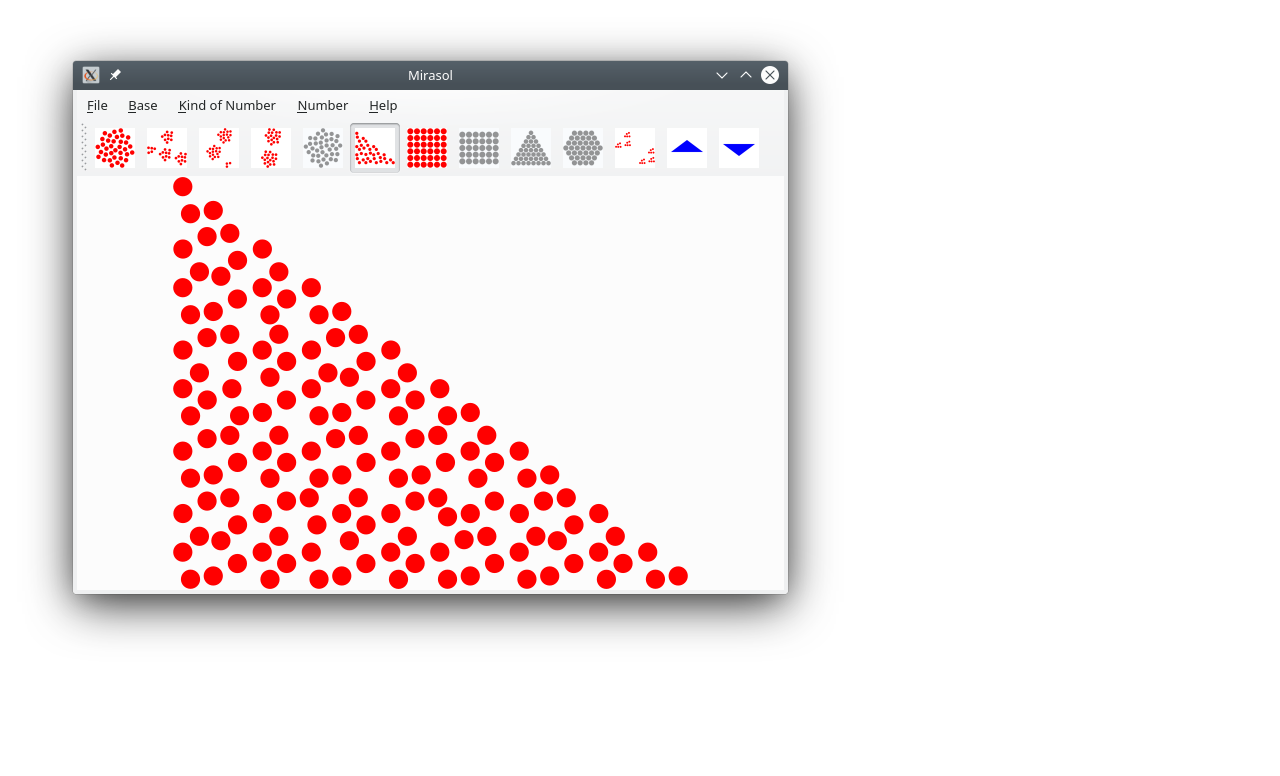
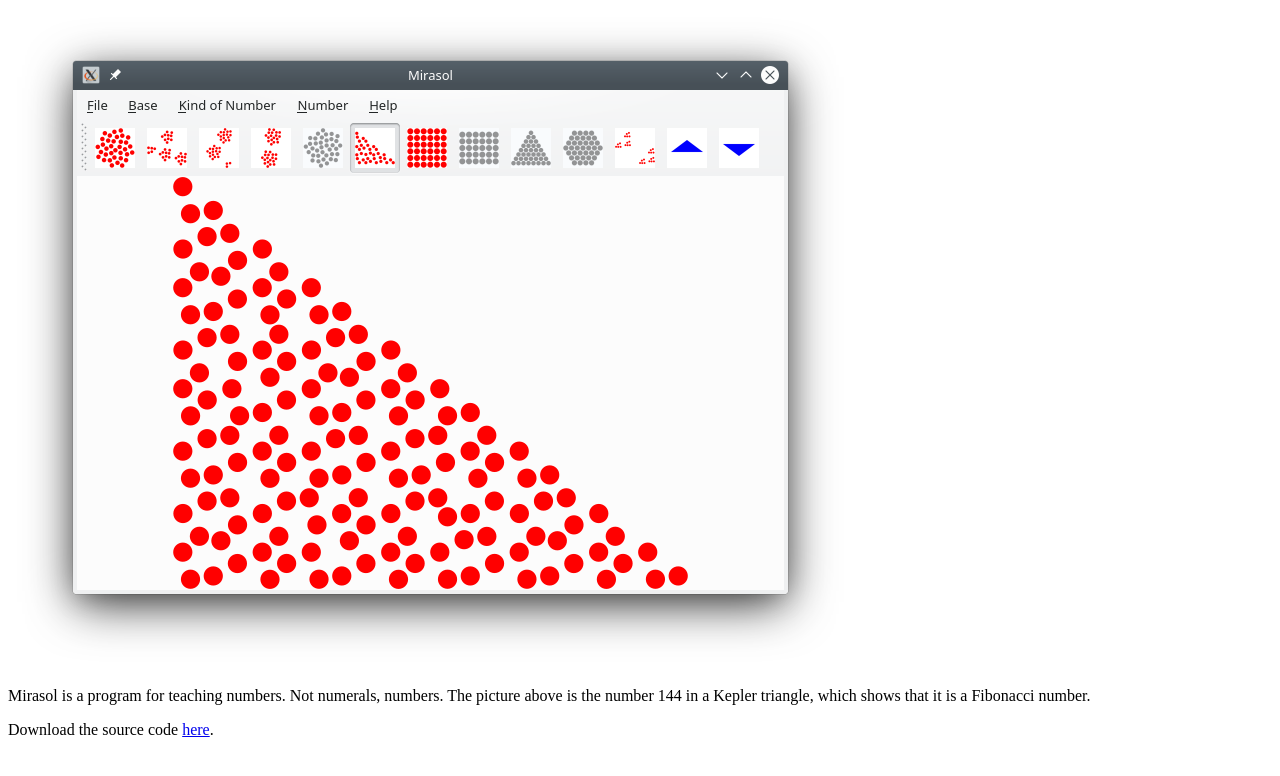
Before and after one commit to phma/phma.github.io, a plain HTML site: page mirasol/index.html in a window 1280 px wide. Drawn offline with Linux system fonts and the light colour scheme.

Commit message:
Add a short description of Mirasol

```diff
--- a/mirasol/index.html
+++ b/mirasol/index.html
@@ -1,4 +1,6 @@
 <html><head><title>Mirasol</title></head>
 <body>
 <img src="144-fibonacci.png" />
+<p>Mirasol is a program for teaching numbers. Not numerals, numbers. The picture above is the number 144 in a Kepler triangle, which shows that it is a Fibonacci number.</p>
+<p>Download the source code <a href="https://github.com/phma/mirasol">here</a>.
 </body>
```
